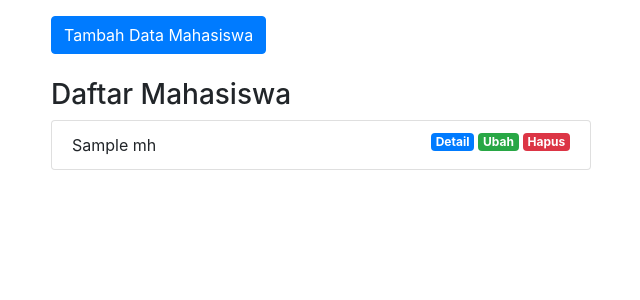
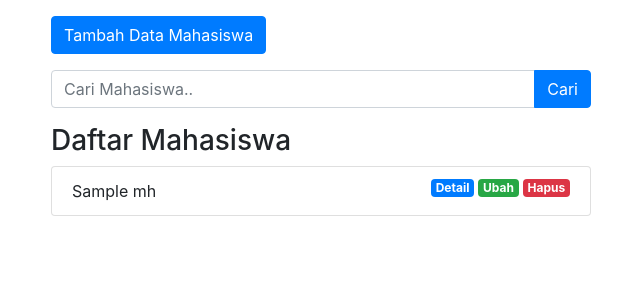
Before and after one commit to hira0021/php-mvc, a PHP site: the page made by app/views/mahasiswa/index.php in a window 1280 px wide. Shown: the part 56-356 px from the top of the page, without its empty margins (34-674 px from the left). Run offline with PHP 8.4, Linux system fonts and the light colour scheme; the template is opened without the code that fills it: most values are stand-ins (such as "Sample title", 1, 10 or a date in 2020); some libraries are stand-ins or nearby versions.

Commit message:
nya ga mau jalan

```diff
--- a/app/views/mahasiswa/index.php
+++ b/app/views/mahasiswa/index.php
@@ -6,18 +6,36 @@
         </div>
     </div>
 
-    <div class="row">
+    <div class="row mb-3">
         <div class="col-lg-6">
             <button type="button" class="btn btn-primary tombolTambahData" data-toggle="modal" data-target="#formModal">
                 Tambah Data Mahasiswa
-            </button><br><br>
+            </button>
+        </div>
+    </div>
+
+    <div class="row">
+        <div class="col-lg-6">
+            <form action="<?=BASEURL?>/mahasiswa/cari" method="post">
+                <div class="input-group">
+                    <input type="text" class="form-control" placeholder="Cari Mahasiswa.." nama="keyword" id="keyword" autocomplete="off">
+                    <div class="input-group-append">
+                        <button class="btn btn-primary" type="submit" id="tombolCari">Cari</button>
+                    </div>
+                </div>
+            </form>
+        </div>
+    </div>
+
+    <div class="row">
+        <div class="col-lg-6">
             <h3>Daftar Mahasiswa</h3>
                 <ul class="list-group">
                     <?php foreach($data["mhs"] as $mhs) : ?>
                         <li class="list-group-item">
                             <?=$mhs["nama"]?>
                             <a href="<?=BASEURL?>/mahasiswa/hapus/<?=$mhs["id"]?>" class="badge badge-danger float-right ml-1" onclick="return confirm('yakin')">Hapus</a>
-                            <a href="" class="badge badge-success float-right ml-1 tampilModalUbah" data-toggle="modal" data-target="#formModal" data-id="<?=$mhs["id"]?>">Ubah</a>
+                            <a href="" class="badge badge-success float-right ml-1 tampilModalUbah ubahBtn" data-toggle="modal" data-target="#formModal" data-id="<?=$mhs["id"]?>">Ubah</a>
                             <a href="<?=BASEURL?>/mahasiswa/detail/<?=$mhs["id"]?>" class="badge badge-primary float-right ml-1">Detail</a>
                         </li>
                     <?php endforeach;?>
@@ -37,6 +55,7 @@
       </div>
       <div class="modal-body">
             <form action="<?=BASEURL?>/mahasiswa/tambah" method="post">
+                <input type="hidden" name="id" id="id">
                 <div class="form-group">
                     <label for="nama">Nama</label>
                     <input type="text" class="form-control" id="nama" name="nama">
@@ -61,6 +80,7 @@
                     </select>
                 </div>
       </div>
+
       <div class="modal-footer">
                 <button type="button" class="btn btn-secondary" data-dismiss="modal">Close</button>
                 <button type="submit" class="btn btn-primary">Tambah Data</button>
```
Also changed, not shown: app/controllers/Mahasiswa.php (+20 -0 lines), app/models/Mahasiswa_model.php (+22 -0 lines), public/js/script.js (+12 -0 lines).
